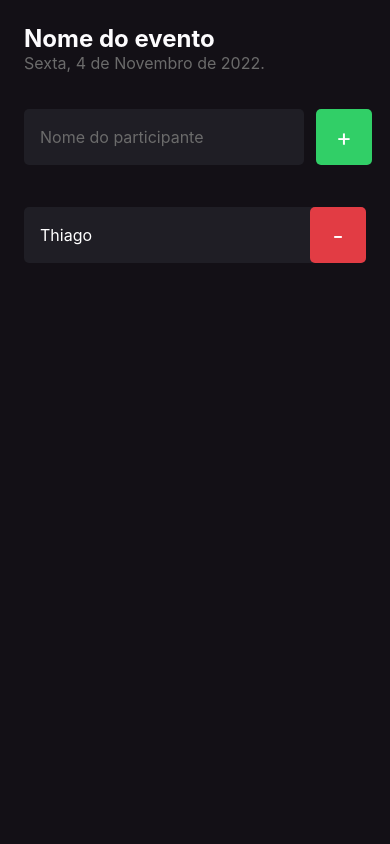
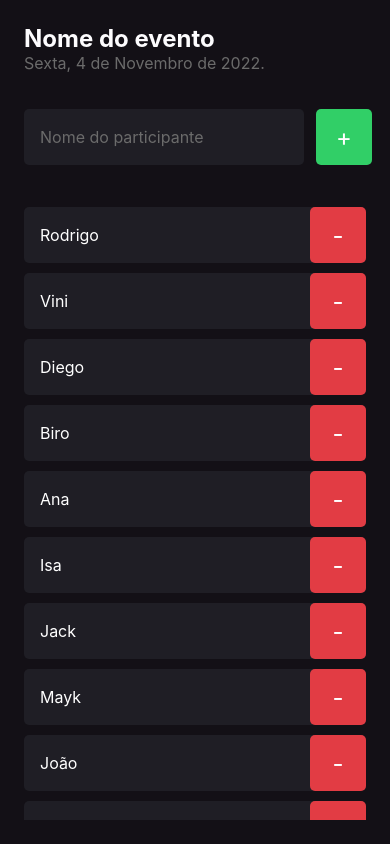
Before and after one commit to thiagoperest/react_native_fundamentos, a React Native app: screen / in a window 390 px wide. Built offline with nearby package versions, Linux system fonts and the light colour scheme.

Commit message:
feat: add rolagem na tela

```diff
--- a/src/screens/Home/index.tsx
+++ b/src/screens/Home/index.tsx
@@ -1,8 +1,27 @@
-import { Text, TextInput, TouchableOpacity, View } from "react-native";
+import {
+  ScrollView,
+  Text,
+  TextInput,
+  TouchableOpacity,
+  View,
+} from "react-native";
 import { Participant } from "../../components/Participant";
 import { styles } from "./styles";
 
 export function Home() {
+  const participants = [
+    "Rodrigo",
+    "Vini",
+    "Diego",
+    "Biro",
+    "Ana",
+    "Isa",
+    "Jack",
+    "Mayk",
+    "João",
+    "Dani",
+  ];
+
   function handleParticipantAdd() {
     console.log("Você clicou no botão de Adicionar!");
   }
@@ -28,10 +47,15 @@
         </TouchableOpacity>
       </View>
 
-      <Participant
-        name="Thiago"
-        onRemove={() => handleParticipantRemove("Thiago")}
-      />
+      <ScrollView showsVerticalScrollIndicator={false}>
+        {participants.map((participant) => (
+          <Participant
+            key={participant}
+            name={participant}
+            onRemove={() => handleParticipantRemove(participant)}
+          />
+        ))}
+      </ScrollView>
     </View>
   );
 }
```
